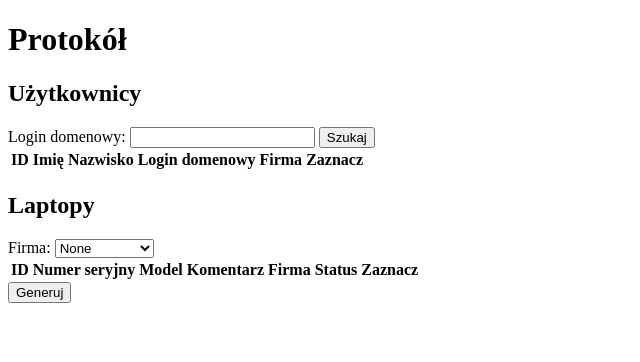
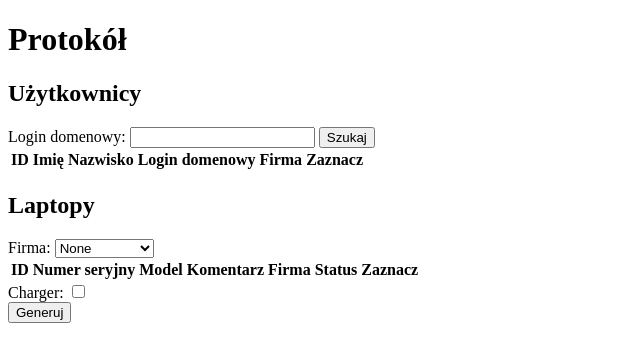
Before and after one commit to SZKYTU/AutoRaport, a Flask app: page /protocol in a window 1280 px wide. Shown: the top 362 px of the page, without its empty margins (0-640 px from the left). Run offline with Flask 2, Linux system fonts and the light colour scheme; lists and menus that the app fills with data are empty.

Commit message:
charger check work

```diff
--- a/static/protocol_post.js
+++ b/static/protocol_post.js
@@ -112,6 +112,12 @@ company.addEventListener('change', (event) => {
     });
 
     generateButton.addEventListener('click', function () {
+        const chargerCheckbox = document.getElementById('charger');
+
+        const chargerStatus = chargerCheckbox.checked ? 1 : 0;
+
+        devices.push(chargerStatus);
+
         fetch('/protocol/return', {
             method: 'POST',
             headers: {
--- a/templates/protocol.html
+++ b/templates/protocol.html
@@ -59,6 +59,10 @@
         </tbody>
     </table>
 
+    <div>
+        <label for="charger">Charger:</label>
+        <input type="checkbox" id="charger" name="charger">
+    </div>
 
 
     <button id="generate">Generuj</button>
```
